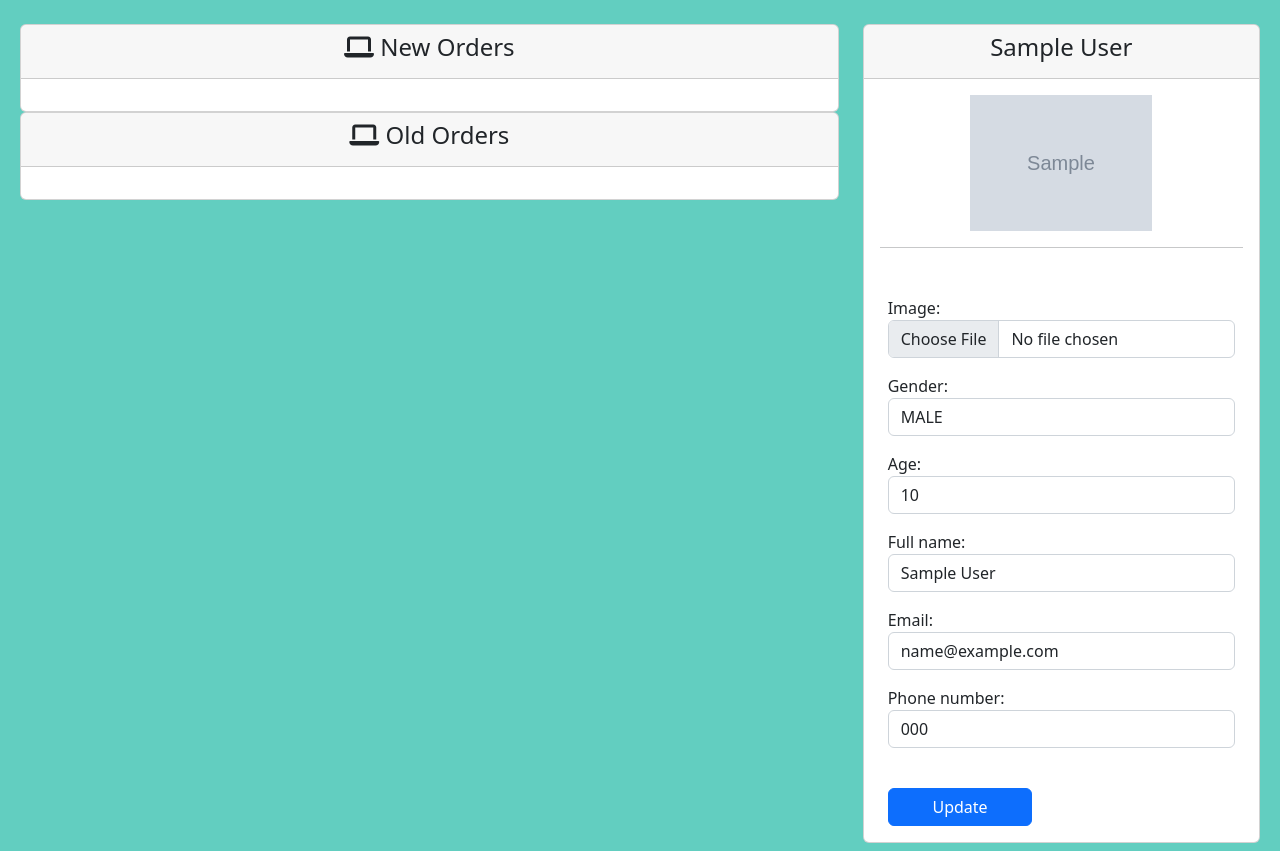
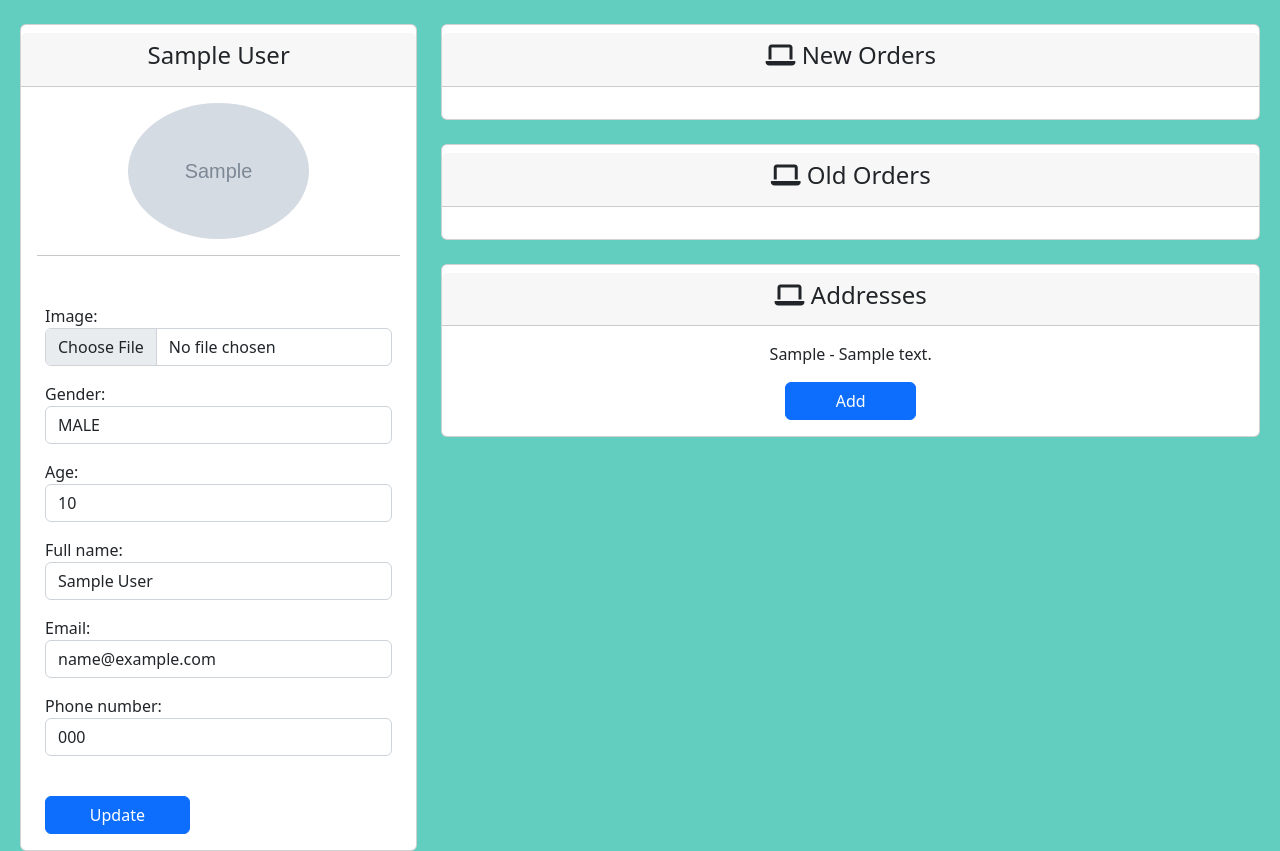
Before and after one commit to mehdi-mirzaie78/Django-Online-Shop, a Django app: page /accounts/profile/ in a window 1280 px wide. Shown: the part 56-907 px from the top of the page. Run offline with Django 4.2, Linux system fonts and the light colour scheme; a user stored in the database is signed in; tables that the repository leaves empty hold one stand-in row (values such as "Sample post"); grey boxes marked "Sample" are stand-in pictures; some libraries are stand-ins or nearby versions.

Commit message:
Shop | accounts | profile.html | Created profile.html

```diff
--- a/Shop/accounts/templates/accounts/profile.html
+++ b/Shop/accounts/templates/accounts/profile.html
@@ -6,40 +6,59 @@
 
 {% block content %}
 	<div class="row mx-2">
+
+		<div class="col-md-4">
+			<div class="card">
+				<div class="card-header mt-2">
+					<h4 class="text-center">{{ customer }}</h4>
+				</div>
+				<div class="card-body text-center">
+					<img src="{{ image.url }}" class="img-fluid w-50 rounded-circle">
+					<hr>
+				</div>
+				<form action="" method="post" class="px-4 py-3" enctype='multipart/form-data' novalidate>
+					{% csrf_token %}
+					{{ form.as_p }}
+					<input type="submit" value="Update" class="btn btn-primary col-5 mt-4">
+				</form>
+			</div>
+		</div>
+
 		<div class="col-md-8">
 
-			<div class="card">
-				<div class="card-header">
+			<div class="card mb-4">
+				<div class="card-header mt-2">
 					<h4 class="text-center"><i class="fa-solid fa-laptop"></i> New Orders</h4>
 				</div>
 				<div class="card-body text-center">
+
 				</div>
 			</div>
 
-	<div class="card">
-				<div class="card-header">
+			<div class="card mb-4">
+				<div class="card-header mt-2">
 					<h4 class="text-center"><i class="fa-solid fa-laptop"></i> Old Orders</h4>
 				</div>
 				<div class="card-body text-center">
 				</div>
 			</div>
 
-		</div>
-		<div class="col-md-4">
-			<div class="card">
-				<div class="card-header">
-					<h4 class="text-center">{{ customer }}</h4>
+			<div class="card mb-4">
+				<div class="card-header mt-2">
+					<h4 class="text-center"><i class="fa-solid fa-laptop"></i> Addresses</h4>
 				</div>
 				<div class="card-body text-center">
-					<img src="{{ image.url }}" class="img-fluid w-50">
-					<hr>
+					{% if addresses %}
+						{% for address in addresses %}
+							<p>{{ address }}</p>
+						{% endfor %}
+					{% endif %}
+					<a href="#" class="btn btn-primary col-2">Add</a>
+{#					<a href="#" class="btn btn-danger col-2">Remove</a>#}
 				</div>
-				<form action="" method="post" class="px-4 py-3" novalidate>
-					{% csrf_token %}
-					{{ form.as_p }}
-					<input type="submit" value="Update" class="btn btn-primary col-5 mx-auto mt-4">
-				</form>
 			</div>
+
 		</div>
+
 	</div>
 {% endblock %}
```
